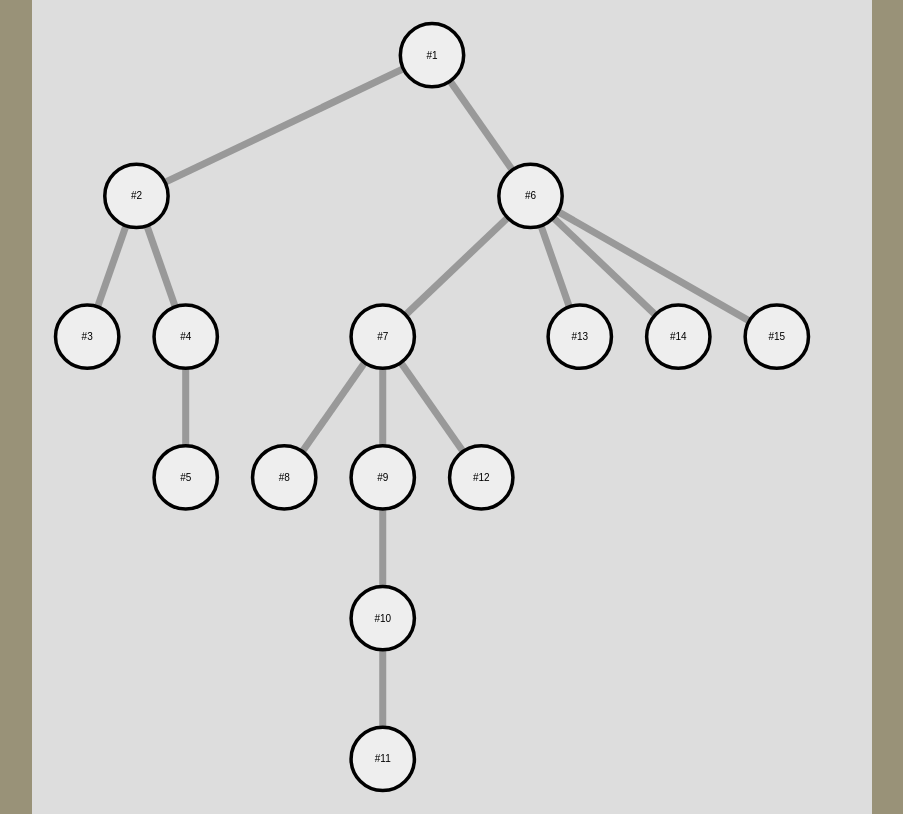
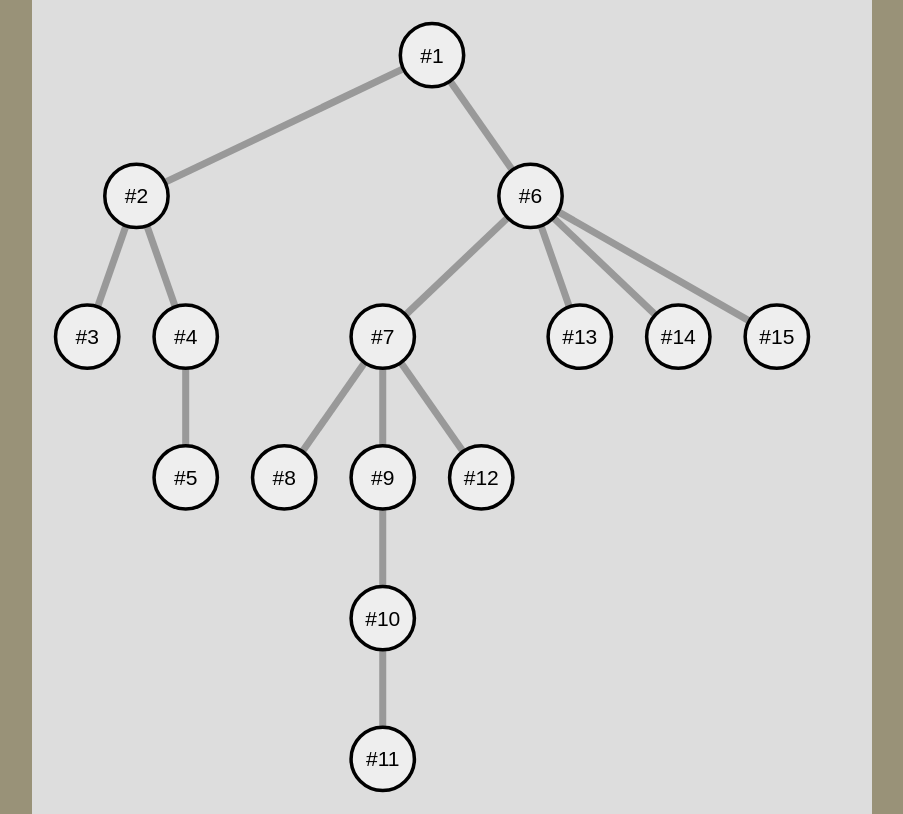
Before and after one commit to PlumpMath/story_visualizer, a plain HTML site: page index.html in a window 1280 px wide. Shown: the whole page, without its empty margins (188-1091 px from the left). Drawn offline with Linux system fonts and the light colour scheme.

Commit message:
Refaktoreringer og alternativer

```diff
--- a/index.html
+++ b/index.html
@@ -27,6 +27,7 @@
 <script src="src/link.js"></script>
 <script src="src/graph.js"></script>
 <script src="src/page.js"></script>
+<script src="src/alternative.js"></script>
 <script src="visualizer.js"></script>
 
 </html>
--- /dev/null
+++ b/src/alternative.js
@@ -0,0 +1,20 @@
+SK.alternative = _.extend(SK.link.create(), {
+	create: function () {
+		return Object.create(this);
+	},
+
+	render: function () {
+		SK.link.render.apply(this, arguments);
+		$(this.path.node).
+			bind("mouseover", _.bind(this.mouseover, this)).
+			bind("mouseout",  _.bind(this.mouseout, this));
+	},
+
+	mouseover: function () {
+		this.path.attr({stroke: '#666'});
+	},
+
+	mouseout: function () {
+		this.path.attr({stroke: this.shape_attributes.stroke});
+	}
+});
--- a/src/graph.js
+++ b/src/graph.js
@@ -10,7 +10,7 @@ SK.graph = {
 	},
 
 	set_scale: function (scale) {
-		SK.node.set_scale(scale);
+		SK.page.set_scale(scale);
 		SK.link.set_scale(scale);
 	},
 
--- a/src/page.js
+++ b/src/page.js
@@ -1,12 +1,29 @@
-SK.page = {
+(function () {
+	var original = {
+		font_size: 3
+	};
+
+	SK.page = $.extend(SK.node.create(), {
+		text_attributes: {
+			'font-size': original.font_size
+		},
+
 		create: function (number) {
-		var self = $.extend(SK.node.create(), this);
+			var self = Object.create(this);
 			self.number = number;
 			return self;
 		},
 
+		set_scale: function (scale) {
+			SK.node.set_scale.apply(this, arguments);
+			this.text_attributes['font-size'] = original.font_size * scale;
+		},
+
 		render: function (x, y, paper) {
 			SK.node.render.apply(this, arguments);
-		paper.text(x, y, "#" + this.number);
+			this.text = paper.text(x, y, "#" + this.number);
+			this.text.attr(this.text_attributes);
 		}
-};
+	});
+
+}());
--- a/visualizer.js
+++ b/visualizer.js
@@ -11,7 +11,7 @@
 	},
 
 	link = function (node) {
-		var l = SK.link.create();
+		var l = SK.alternative.create();
 		if (node) {
 			l.set_node(node);
 		}
```
Also changed, not shown: test/tc_alternative.js (added, +18 -0 lines), test/tc_graph.js (+4 -0 lines), test/tc_page.js (+10 -0 lines), 1 other file. Lines whose indentation alone changed are shown as unchanged.
